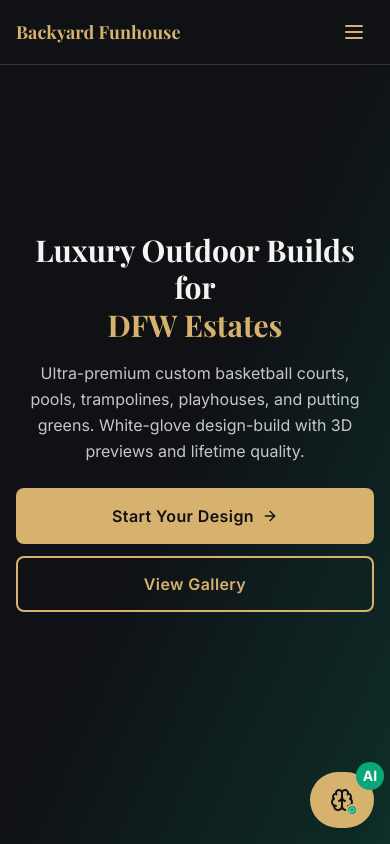
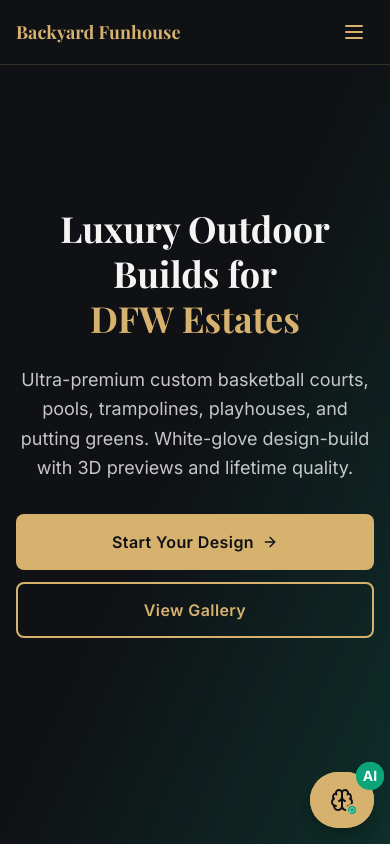
Before and after one commit to j-ray24/backyardfunhouse, a Next.js app: page / in a window 390 px wide. Shown: the top 844 px of the page. Built offline with nearby package versions, Linux system fonts and the light colour scheme; a web font is replaced by a local one.

Commit message:
CRITICAL: Eliminate yellow status bar completely - bigger hero text, forced charcoal backgrounds, iOS status bar fixes

```diff
--- a/src/app/globals.css
+++ b/src/app/globals.css
@@ -25,6 +25,19 @@
     --input: 214 214 212;
     --ring: 214 178 110;
     --radius: 0.5rem;
+  }
+
+  /* Force charcoal background everywhere to eliminate yellow */
+  html, body {
+    background-color: #0f1115 !important;
+    color: #f4f4f2;
+  }
+
+  /* Mobile status bar area fix */
+  @supports (-webkit-touch-callout: none) {
+    body {
+      background-color: #0f1115 !important;
+    }
   }
 
   .dark {
--- a/src/app/layout.tsx
+++ b/src/app/layout.tsx
@@ -1,6 +1,7 @@
 import type { Metadata } from 'next'
 import { Inter, Playfair_Display } from 'next/font/google'
 import './globals.css'
+import AIConcierge from '@/components/sections/ai-concierge'
 
 const inter = Inter({
   subsets: ['latin'],
@@ -34,6 +35,12 @@ export const metadata: Metadata = {
     maximumScale: 1,
   },
   themeColor: '#0f1115',
+  other: {
+    'apple-mobile-web-app-capable': 'yes',
+    'apple-mobile-web-app-status-bar-style': 'black-translucent',
+    'msapplication-navbutton-color': '#0f1115',
+    'msapplication-TileColor': '#0f1115',
+  },
   openGraph: {
     title: 'Backyard Funhouse | Luxury Outdoor Builds in DFW',
     description: 'Ultra-premium custom basketball courts, pools, trampolines, playhouses, and putting greens for Dallas-Fort Worth luxury homes and estates.',
@@ -76,8 +83,11 @@ export default function RootLayout({
 }) {
   return (
     <html lang="en" className={`${inter.variable} ${playfair.variable}`}>
-      <body className={`${inter.className} antialiased`}>
-        {children}
+      <body className="font-sans antialiased bg-charcoal text-off-white">
+        <div className="min-h-screen bg-charcoal">
+          {children}
+          <AIConcierge />
+        </div>
       </body>
     </html>
   )
--- a/src/app/page.tsx
+++ b/src/app/page.tsx
@@ -72,12 +72,12 @@ export default function HomePage() {
       {/* Hero Section */}
       <section className="relative min-h-screen flex items-center justify-center overflow-hidden bg-charcoal text-off-white">
         <div className="absolute inset-0 bg-gradient-to-br from-charcoal via-charcoal/90 to-emerald/20"></div>
-        <div className="relative z-10 text-center max-w-4xl mx-auto px-4 sm:px-6 py-8">
-          <h1 className="text-3xl sm:text-4xl md:text-5xl lg:text-7xl font-serif font-bold mb-4 sm:mb-6 leading-tight">
+        <div className="relative z-10 text-center max-w-4xl mx-auto px-4 sm:px-6 py-12 sm:py-8">
+          <h1 className="text-4xl sm:text-5xl md:text-6xl lg:text-7xl font-serif font-bold mb-6 sm:mb-8 leading-tight">
             Luxury Outdoor Builds for
             <span className="text-brass block">DFW Estates</span>
           </h1>
-          <p className="text-base sm:text-lg md:text-xl lg:text-2xl mb-6 sm:mb-8 text-off-white/80 max-w-2xl mx-auto leading-relaxed">
+          <p className="text-lg sm:text-xl md:text-2xl lg:text-2xl mb-8 sm:mb-10 text-off-white/80 max-w-2xl mx-auto leading-relaxed">
             Ultra-premium custom basketball courts, pools, trampolines, playhouses, and putting greens.
             White-glove design-build with 3D previews and lifetime quality.
           </p>
```
